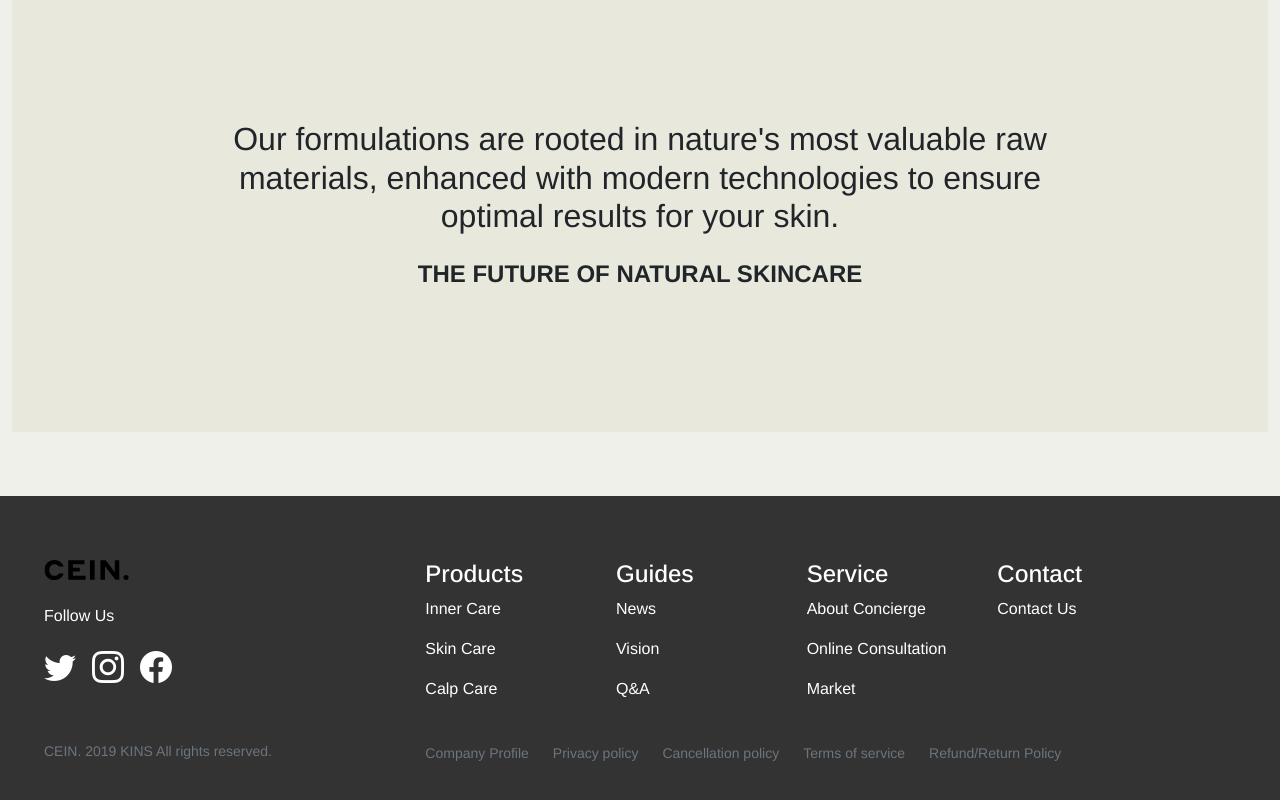
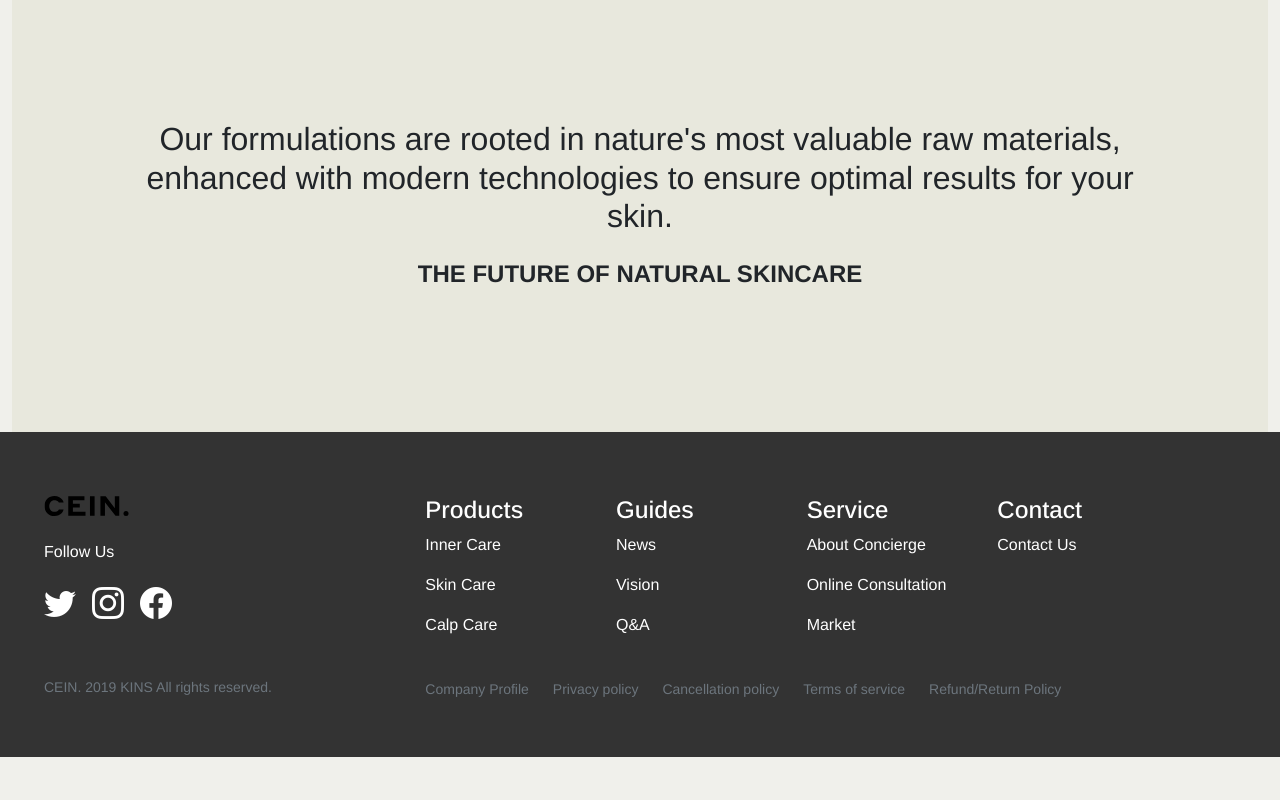
Before and after one commit to 1CL0UD/cein-react, a React (Vite) app: page /about in a window 1280 px wide. Shown: the part 2010-2810 px from the top of the page. After the commit the page ends 2767 px from the top, so only its background shows below. Built offline with nearby package versions, Linux system fonts and the light colour scheme.

Commit message:
Fixed footer margin top

```diff
--- a/src/App.css
+++ b/src/App.css
@@ -285,7 +285,7 @@ body {
   flex-direction: column;
   justify-content: center;
   align-items: center;
-  padding: 0 12rem;
+  padding: 0 8rem;
 }
 
 @media (max-width: 48rem) {
@@ -342,7 +342,6 @@ body {
 footer {
   background-color: #333333;
   color: white;
-  margin-top: 4rem;
   padding: 4rem 2rem 2rem;
 }
 
```
